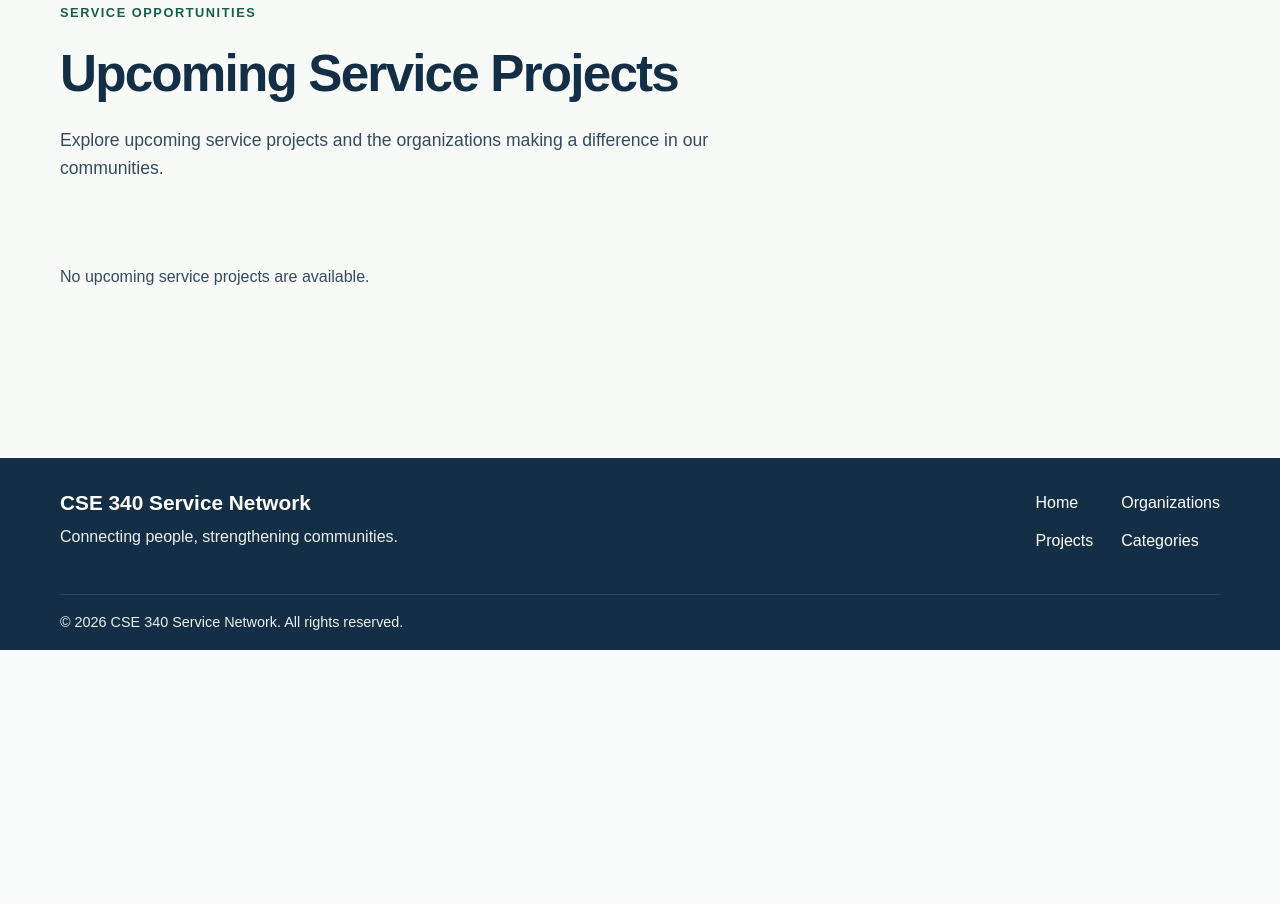
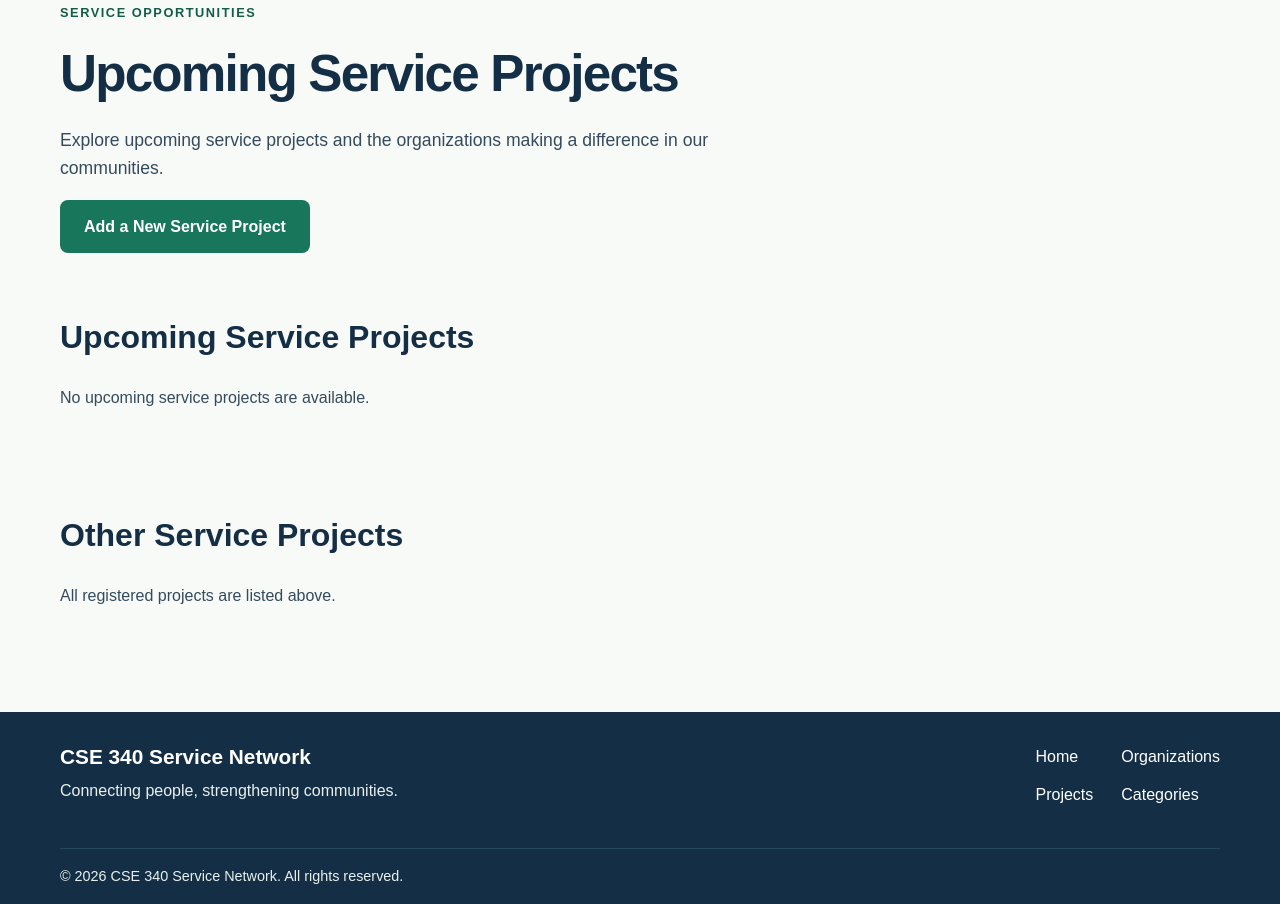
Before and after one commit to JPgitidaho/CSE340, a Node server app: page /projects in a window 1280 px wide. Shown: the part 150-1054 px from the top of the page. Before the commit the page ends 800 px from the top, so only its background shows below. Run offline with Node 20, Linux system fonts and the light colour scheme; data that the repository does not hold is empty.

Commit message:
Complete W04 create new service projects

```diff
--- a/src/controllers/projects.js
+++ b/src/controllers/projects.js
@@ -1,18 +1,71 @@
+
+import { body, validationResult } from 'express-validator';
 
 import {
+    getAllProjects,
     getUpcomingProjects,
-    getProjectDetails
+    getProjectDetails,
+    createProject
 } from '../models/projects.js';
+
+import { getAllOrganizations } from '../models/organizations.js';
 
 const NUMBER_OF_UPCOMING_PROJECTS = 5;
 
+const projectValidation = [
+    body('title')
+        .trim()
+        .notEmpty().withMessage('Title is required')
+        .bail()
+        .isLength({ min: 3, max: 150 })
+        .withMessage('Title must be between 3 and 150 characters'),
+
+    body('description')
+        .trim()
+        .notEmpty().withMessage('Description is required')
+        .bail()
+        .isLength({ max: 1000 })
+        .withMessage('Description cannot exceed 1000 characters'),
+
+    body('location')
+        .trim()
+        .notEmpty().withMessage('Location is required')
+        .bail()
+        .isLength({ max: 200 })
+        .withMessage('Location cannot exceed 200 characters'),
+
+    body('date')
+        .notEmpty().withMessage('Date is required')
+        .bail()
+        .isISO8601({ strict: true })
+        .withMessage('Date must be a valid date'),
+
+    body('organizationId')
+        .notEmpty().withMessage('Organization is required')
+        .bail()
+        .isInt({ min: 1 })
+        .withMessage('Organization must be a valid integer')
+];
+
 const showProjectsPage = async (req, res, next) => {
     try {
-        const projects = await getUpcomingProjects(NUMBER_OF_UPCOMING_PROJECTS);
+        const [projects, allProjects] = await Promise.all([
+            getUpcomingProjects(NUMBER_OF_UPCOMING_PROJECTS),
+            getAllProjects()
+        ]);
+
+        const upcomingIds = new Set(
+            projects.map(project => project.project_id)
+        );
+
+        const otherProjects = allProjects
+            .filter(project => !upcomingIds.has(project.project_id))
+            .reverse();
 
         res.render('projects', {
             title: 'Upcoming Service Projects',
-            projects
+            projects,
+            otherProjects
         });
     } catch (error) {
         next(error);
@@ -37,7 +90,69 @@ const showProjectDetailsPage = async (req, res, next) => {
     }
 };
 
+const showNewProjectForm = async (req, res, next) => {
+    try {
+        const organizations = await getAllOrganizations();
+
+        res.render('new-project', {
+            title: 'Add New Service Project',
+            organizations
+        });
+    } catch (error) {
+        next(error);
+    }
+};
+
+const processNewProjectForm = async (req, res, next) => {
+    const errors = validationResult(req);
+
+    if (!errors.isEmpty()) {
+        errors.array().forEach(error => {
+            req.flash('error', error.msg);
+        });
+
+        return res.redirect('/new-project');
+    }
+
+    try {
+        const {
+            title,
+            description,
+            location,
+            date,
+            organizationId
+        } = req.body;
+
+        await createProject(
+            title,
+            description,
+            location,
+            date,
+            organizationId
+        );
+
+        req.flash(
+            'success',
+            'New service project created successfully!'
+        );
+
+        return res.redirect('/projects');
+    } catch (error) {
+        console.error('Error creating new project:', error);
+
+        req.flash(
+            'error',
+            'There was an error creating the service project.'
+        );
+
+        return res.redirect('/new-project');
+    }
+};
+
 export {
     showProjectsPage,
-    showProjectDetailsPage
+    showProjectDetailsPage,
+    showNewProjectForm,
+    processNewProjectForm,
+    projectValidation
 };
--- a/src/models/projects.js
+++ b/src/models/projects.js
@@ -63,7 +63,6 @@ const getProjectDetails = async (id) => {
     return result.rows[0] ?? null;
 };
 
-
 const getProjectsByOrganization = async (organizationId) => {
     const query = `
         SELECT
@@ -80,9 +79,43 @@ const getProjectsByOrganization = async (organizationId) => {
     return result.rows;
 };
 
+const createProject = async (
+    title,
+    description,
+    location,
+    date,
+    organizationId
+) => {
+    const query = `
+        INSERT INTO public.project
+            (title, description, location, date, organization_id)
+        VALUES ($1, $2, $3, $4, $5)
+        RETURNING project_id;
+    `;
+
+    const result = await db.query(query, [
+        title,
+        description,
+        location,
+        date,
+        organizationId
+    ]);
+
+    if (result.rows.length === 0) {
+        throw new Error('Failed to create project');
+    }
+
+    if (process.env.ENABLE_SQL_LOGGING === 'true') {
+        console.log('Created new project with ID:', result.rows[0].project_id);
+    }
+
+    return result.rows[0].project_id;
+};
+
 export {
     getAllProjects,
     getUpcomingProjects,
     getProjectDetails,
-    getProjectsByOrganization
+    getProjectsByOrganization,
+    createProject
 };
--- a/src/views/projects.ejs
+++ b/src/views/projects.ejs
@@ -4,23 +4,40 @@
 <main id="main-content" class="interior-main">
 
     <section class="page-intro" aria-labelledby="page-title">
+
         <p class="eyebrow">SERVICE OPPORTUNITIES</p>
+
         <h1 id="page-title"><%= title %></h1>
+
         <p class="page-description">
             Explore upcoming service projects and the organizations
             making a difference in our communities.
         </p>
+
+        <p>
+            <a class="btn btn-primary" href="/new-project">
+                Add a New Service Project
+            </a>
+        </p>
+
     </section>
 
-    <section class="content-section" aria-label="Upcoming service projects">
+    <section class="content-section" aria-labelledby="upcoming-heading">
+
+        <h2 id="upcoming-heading" class="section-title">
+            Upcoming Service Projects
+        </h2>
 
         <% if (projects.length === 0) { %>
+
             <p>No upcoming service projects are available.</p>
+
         <% } else { %>
 
             <div class="project-grid">
 
                 <% projects.forEach(project => { %>
+
                     <article class="project-card">
 
                         <p class="project-number">
@@ -32,11 +49,11 @@
                             }) %>
                         </p>
 
-                        <h2>
+                        <h3>
                             <a href="/project/<%= project.project_id %>">
                                 <%= project.title %>
                             </a>
-                        </h2>
+                        </h3>
 
                         <p>
                             Organization:
@@ -46,6 +63,57 @@
                         </p>
 
                     </article>
+
+                <% }); %>
+
+            </div>
+
+        <% } %>
+
+    </section>
+
+    <section class="content-section" aria-labelledby="all-projects-heading">
+
+        <h2 id="all-projects-heading" class="section-title">
+            Other Service Projects
+        </h2>
+
+        <% if (otherProjects.length === 0) { %>
+
+            <p>All registered projects are listed above.</p>
+
+        <% } else { %>
+
+            <div class="project-grid">
+
+                <% otherProjects.forEach(project => { %>
+
+                    <article class="project-card">
+
+                        <p class="project-number">
+                            <%= new Date(project.date).toLocaleDateString('en-US', {
+                                year: 'numeric',
+                                month: 'long',
+                                day: 'numeric',
+                                timeZone: 'UTC'
+                            }) %>
+                        </p>
+
+                        <h3>
+                            <a href="/project/<%= project.project_id %>">
+                                <%= project.title %>
+                            </a>
+                        </h3>
+
+                        <p>
+                            Organization:
+                            <a href="/organization/<%= project.organization_id %>">
+                                <%= project.organization_name %>
+                            </a>
+                        </p>
+
+                    </article>
+
                 <% }); %>
 
             </div>
```
Also changed, not shown: src/routes.js (+12 -1 lines), src/views/new-project.ejs (added, +102 -0 lines).
